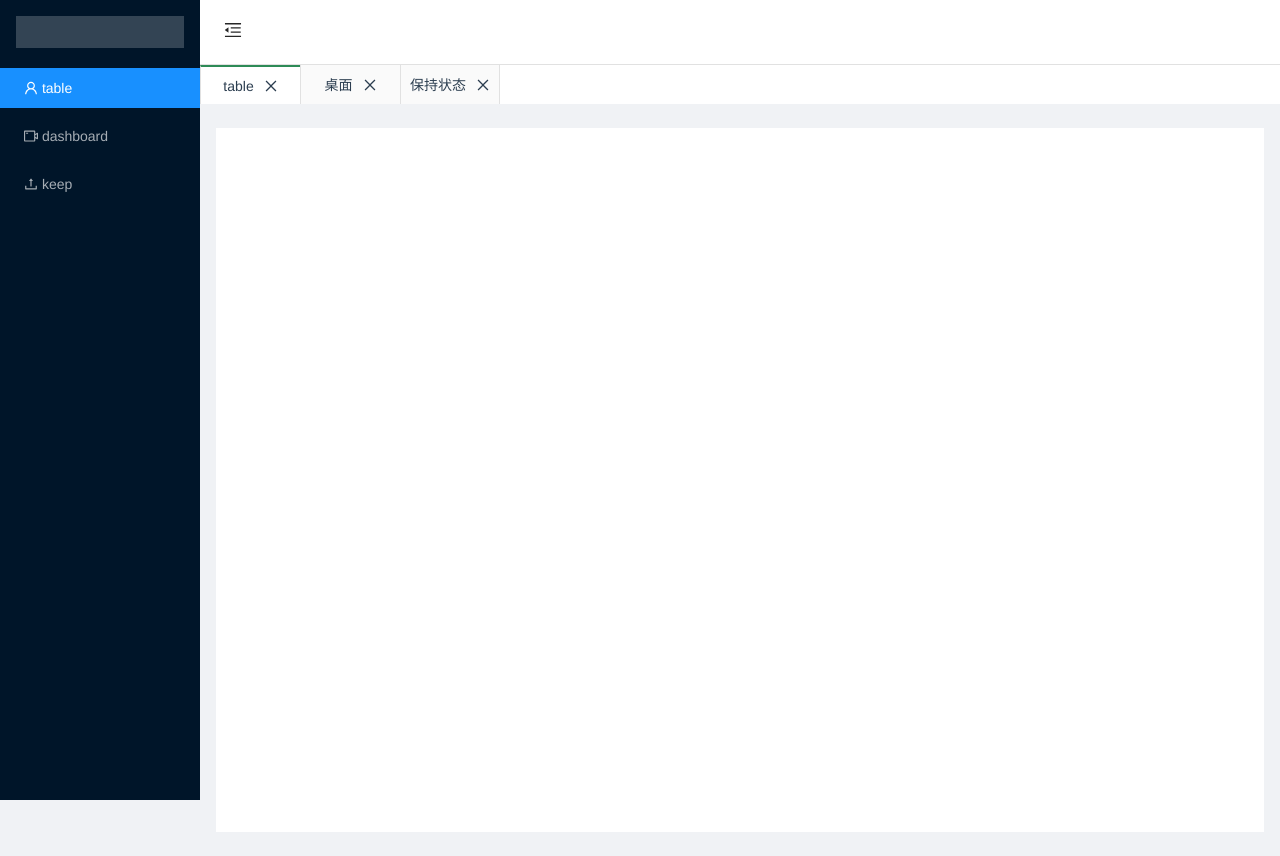
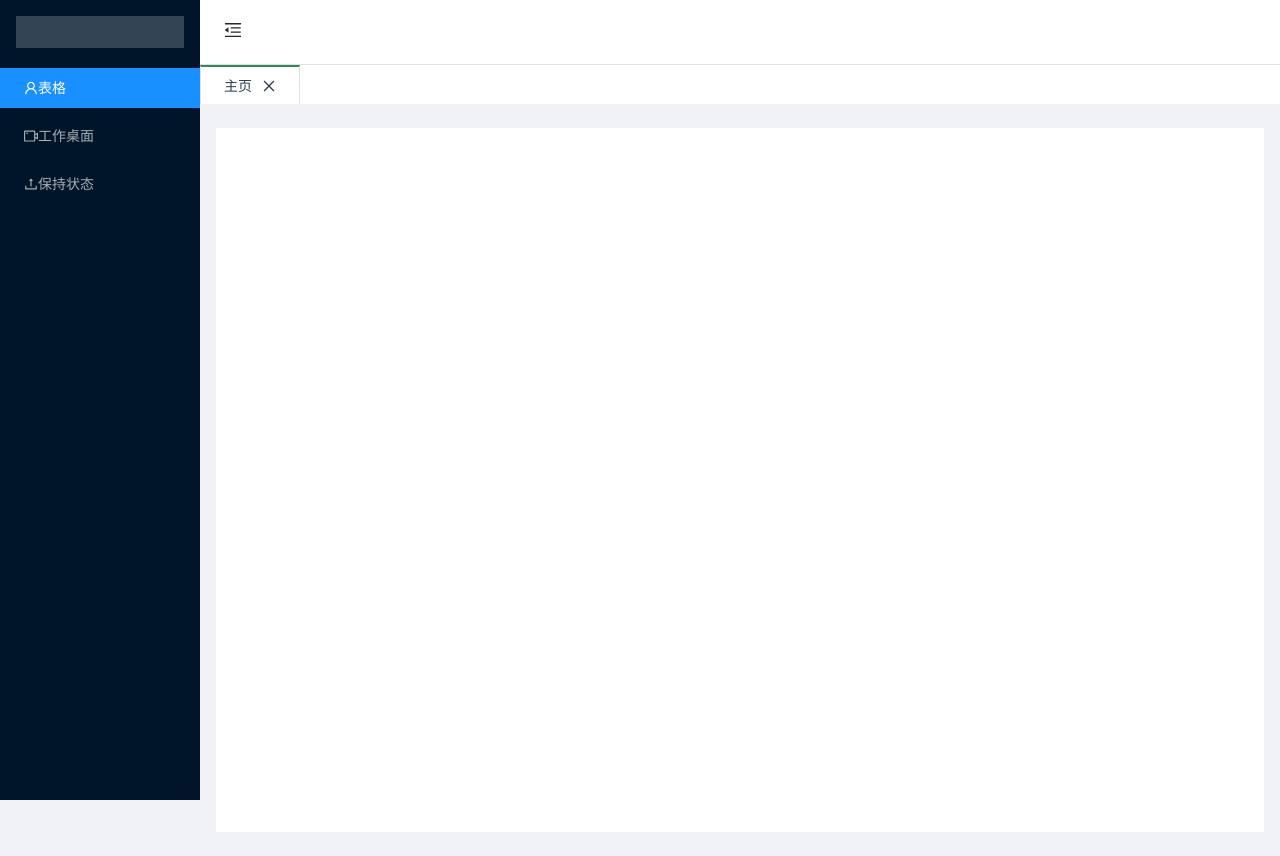
Before and after one commit to stack-stark/vue3-demo, a Vue app: page /index in a window 1280 px wide. Built offline with nearby package versions, Linux system fonts and the light colour scheme.

Commit message:
feat-路由缓存

```diff
--- a/src/components/router-tabs/RouterTabs.vue
+++ b/src/components/router-tabs/RouterTabs.vue
@@ -1,24 +1,39 @@
 <template>
   <div class="tabs">
-    <div class="tabs-item" @click="toPage('./table', 'table')" v-bind:class="{ 'tabs-item-active': state.activeKey == 'table' }">
-      <span class="item-span">table</span>
+    <div
+      class="tabs-item"
+      @click="toPage('/', 'index')"
+      v-bind:class="{ 'tabs-item-active': state.activeKey == 'index' }"
+    >
+      <span class="item-span">主页</span>
       <CloseOutlined />
     </div>
-    <div class="tabs-item" @click="toPage('./dashboard', 'dashboard')" v-bind:class="{ 'tabs-item-active': state.activeKey == 'dashboard' }">
-      <span class="item-span">桌面</span>
-      <CloseOutlined />
-    </div>
-    <div class="tabs-item" @click="toPage('./keep', 'keep')" v-bind:class="{ 'tabs-item-active': state.activeKey == 'keep' }">
-      <span class="item-span">保持状态</span>
-      <CloseOutlined />
+
+    <div
+      class="tabs-item"
+      v-for="(item, index) in routerCacheArray"
+      :key="index"
+      @click="toPage(item.path, item.key)"
+      v-bind:class="{ 'tabs-item-active': state.activeKey == item.key }"
+    >
+      <span class="item-span">{{item.name}}</span>
+      <span @click.stop="closeTab(index, item.path)">
+        <CloseOutlined />
+      </span>
     </div>
   </div>
 </template>
 
 <script lang="ts">
-import { defineComponent, reactive } from "vue";
+import { computed, defineComponent, onMounted, reactive } from "vue";
 import { CloseOutlined } from "@ant-design/icons-vue";
-import Router from "@/router";
+import { useStore } from "vuex";
+import {
+  RouteLocationNormalizedLoaded,
+  Router,
+  useRoute,
+  useRouter,
+} from "vue-router";
 
 export default defineComponent({
   name: "routerTabs",
@@ -26,29 +41,63 @@ export default defineComponent({
     CloseOutlined,
   },
   setup() {
+    const store = useStore();
+    const router: Router = useRouter();
+    const route: RouteLocationNormalizedLoaded = useRoute();
+
     const state = reactive({
-      activeKey: "table",
+      activeKey: "index",
+      routerCacheArray: [],
+    });
+
+    onMounted(() => {
+      state.routerCacheArray = store.state.routerCache.routerCacheArray;
     });
 
     /**
      * 设置当前活跃页面key
      */
     const setActiveKey = (key: string): void => {
-      state.activeKey = key;
+      store.commit("routerCache/SET_ACTIVE_TAB_KEY", key);
     };
+
+    const routerCacheArray = computed(() => {
+      return store.state.routerCache.routerCacheArray;
+    });
 
     /**
      * 路由跳转
      */
     const toPage = (page: string, key: string): void => {
-      Router.push(page);
+      router.push(page);
       setActiveKey(key);
+    };
+
+    /**
+     * 判断当前tab是否是当前路由,是的话就关闭
+     */
+    const whetherRouterBack = (fullPath: string): void => {
+      if (route.fullPath == fullPath) {
+        router.back();
+      }
+    };
+
+    /**
+     * 关闭tab路由缓存
+     */
+    const closeTab = (index: number, fullPath: string): void => {
+      console.log(index);
+      store.commit("routerCache/CLEAR_ROUTER_CACHE", index);
+      console.log(store.state.routerCache.routerCacheKeyArray);
+      whetherRouterBack(fullPath);
     };
 
     return {
       toPage,
       state,
-      setActiveKey
+      setActiveKey,
+      closeTab,
+      routerCacheArray,
     };
   },
 });
--- a/src/layouts/Desktop.vue
+++ b/src/layouts/Desktop.vue
@@ -6,20 +6,18 @@
       :trigger="null"
       collapsible
     >
-      <div class="logo" />
+      <div class="logo" @click="clear" />
       <a-menu theme="dark" mode="inline" v-model:selectedKeys="state.selectedKeys">
-        <a-menu-item key="1" @click="toPage('./table', '1')">
-          <user-outlined />
-          table
+        <a-menu-item key="1" @click="toPage('/index/table', 'TableOne','表格')">
+          <user-outlined />表格
         </a-menu-item>
-        <a-menu-item key="2"  @click="toPage('./dashboard', '2')">
-          <video-camera-outlined />
-          dashboard
+        <a-menu-item key="2" @click="toPage('/index/dashboard','dashboard','工作桌面')">
+          <video-camera-outlined />工作桌面
         </a-menu-item>
-        <a-menu-item key="3"  @click="toPage('./keep', '3')">
-          <upload-outlined />
-          keep
+        <a-menu-item key="3" @click="toPage('/index/keep', 'keep','保持状态')">
+          <upload-outlined />保持状态
         </a-menu-item>
+        <a-menu-item v-for="(item, to) in routerCacheKeyArray" :key="to">{{item}}</a-menu-item>
       </a-menu>
     </a-layout-sider>
     <a-layout :style="{ marginLeft: state.collapsed ?'80px':'200px' }">
@@ -45,17 +43,16 @@
       <!-- 路由缓存选项卡 -->
 
       <a-layout-content
-        :style="{ margin: '24px 16px', padding: '24px', background: '#fff', minHeight: '88vh',maxHeight: '88vh' ,'overflow-y': 'auto' }"
+        :style="{ margin: '24px 16px',
+                padding: '24px',
+                background: '#fff',
+                minHeight: '88vh',
+                maxHeight: '88vh' ,
+                'overflow-y': 'auto' }"
       >
         <div class="content">
-          <!-- <router-view v-slot="{ Component }" >
-            <keep-alive v-if="$route.meta.keepAlive">
-              <component :is="Component" />
-            </keep-alive>
-            <component :is="Component" v-if="!$route.meta.keepAlive"/>
-          </router-view>-->
           <router-view v-slot="{ Component }">
-            <keep-alive>
+            <keep-alive :include="routerCacheKeyArray">
               <component :is="Component" />
             </keep-alive>
           </router-view>
@@ -66,9 +63,8 @@
 </template>
 
 <script lang="ts">
-import { defineComponent, reactive } from "vue";
+import { computed, defineComponent, onMounted, reactive } from "vue";
 import routerTabs from "@/components/router-tabs/routerTabs.vue";
-import Router from '../router'
 import {
   UserOutlined,
   VideoCameraOutlined,
@@ -76,6 +72,17 @@ import {
   MenuUnfoldOutlined,
   MenuFoldOutlined,
 } from "@ant-design/icons-vue";
+import { useStore } from "vuex";
+
+interface StateObjectType {
+  collapsed: boolean;
+  selectedKeys: Array<string>;
+  activeKey: string;
+  // routerCacheKeyArray: Array<string>;
+}
+
+import _ from "lodash";
+import { useRouter } from "vue-router";
 
 export default defineComponent({
   components: {
@@ -86,41 +93,53 @@ export default defineComponent({
     MenuFoldOutlined,
     routerTabs,
   },
-  data() {
-    return {};
-  },
+
   setup() {
-    const state = reactive({
+    const state: StateObjectType = reactive({
       collapsed: false,
       selectedKeys: ["1"],
-      panes: [
-        { title: "Tab 1", content: "Content of Tab 1", key: "1" },
-        { title: "Tab 2", content: "Content of Tab 2", key: "2" },
-        {
-          title: "Tab 3",
-          content: "Content of Tab 3",
-          key: "3",
-          closable: false,
-        },
-      ],
       activeKey: "1",
-      newTabIndex: 0,
     });
+
+    const store = useStore();
+    const router = useRouter();
+
+    onMounted(() => {
+      console.log(store);
+    });
+
+    const routerCacheKeyArray = computed(() => {
+      return store.state.routerCache.routerCacheKeyArray;
+    });
+
+    /**
+     * 设置路由缓存
+     */
+    const setCache = (page: string, pageKey: string, name: string): void => {
+      store.commit("routerCache/SET_ACTIVE_TAB_KEY", pageKey);
+      if (_.indexOf(store.state.routerCache.routerCacheKeyArray, pageKey) === -1) {
+        store.commit("routerCache/ADD_ROUTER_CACHE", {
+          key: pageKey,
+          name: name,
+          path: page,
+        });
+      }
+      console.log(store.state.routerCache.activeTabKey);
+    };
 
     /**
      * 路由跳转
      */
-    const toPage = (page: string, pageKey: string): void => {
-      console.log(page);
-      console.log(pageKey);
-          state.selectedKeys = [pageKey] //设置选中的key
-          // todo路由缓存起来
-          Router.push(page);
-    }
+    const toPage = (page: string, pageKey: string, name: string): void => {
+      state.selectedKeys = [pageKey];
+      setCache(page, pageKey, name);
+      router.push(page);
+    };
 
     return {
       state,
-      toPage
+      toPage,
+      routerCacheKeyArray,
     };
   },
 });
--- a/src/store/modules/router-cache.ts
+++ b/src/store/modules/router-cache.ts
@@ -1,3 +1,4 @@
+import _ from 'lodash';
 interface RouterCacheObject {
     key: string;
     name: string;
@@ -7,25 +8,55 @@ interface RouterCacheObject {
 
 interface StateFace {
     routerCacheArray: Array<RouterCacheObject>;
+    routerCacheKeyArray: Array<string>;
+    activeTabKey: string;
 }
 
 const state: StateFace = {
-    routerCacheArray: []
+    routerCacheArray: [],
+    routerCacheKeyArray: [],
+    activeTabKey: 'index'
+}
+/**
+ * getters相当于是state的计算属性，如果你需要将变量的值进行计算，然后输出，写这里
+ */
+const getters = {
+    routerCacheData(state: StateFace) {
+        return state.routerCacheArray
+    },
+    routerCacheKeyData(state: StateFace) {
+        return state.routerCacheKeyArray
+    }
 }
 
-const getters = {                //getters相当于是state的计算属性，如果你需要将变量的值进行计算，然后输出，写这里
-    routerCacheData (state: StateFace) {
-        return state.routerCacheArray
+/**
+ * 设置当前显示的tab key
+ */
+const setActiveKey = () => {
+    if (state.routerCacheArray.length > 0) {
+        state.activeTabKey = state.routerCacheArray[length - 1]['key'];
+    } else {
+        state.activeTabKey = 'index';
     }
 }
 
 const mutations = {
-    ADD_ROUTER_CACHE: (state: StateFace, cache: RouterCacheObject ) => {
+    ADD_ROUTER_CACHE: (state: StateFace, cache: RouterCacheObject) => {
         state.routerCacheArray.push(cache)
+        state.routerCacheKeyArray.push(cache['key'])
     },
     CLEAR_ROUTER_CACHE: (state: StateFace, index: number) => {
-        state.routerCacheArray.splice(index)
-    }
+        _.pullAt(state.routerCacheArray, index)
+        const temp = _.clone(state.routerCacheArray)
+        state.routerCacheArray = temp;
+        _.pullAt(state.routerCacheKeyArray, index)
+        const keyTemp = _.clone(state.routerCacheKeyArray)
+        state.routerCacheKeyArray = keyTemp;
+        setActiveKey;
+    },
+    SET_ACTIVE_TAB_KEY: (state: StateFace, key: string) => {
+        state.activeTabKey = key;
+    },
 }
 
 const actions = {
--- a/src/views/dashboard/Keep.vue
+++ b/src/views/dashboard/Keep.vue
@@ -12,14 +12,6 @@ export default {
       value: 123,
     };
   },
-  activated() {
-    const role = this.$route;
-    console.log("activated进来了", role);
-  },
-
-  deactivated() {
-    console.log("deactivated,,,清除");
-  },
   created() {
     console.log(this.$route);
   },
--- a/src/views/dashboard/table.vue
+++ b/src/views/dashboard/table.vue
@@ -193,7 +193,6 @@ export default defineComponent({
     });
 
     function onSelectChange(selectedRowKeys: Array<string>) {
-      console.log("selectedRowKeys changed: ", selectedRowKeys);
       state.selectedRowKeys = selectedRowKeys;
     }
 
```
